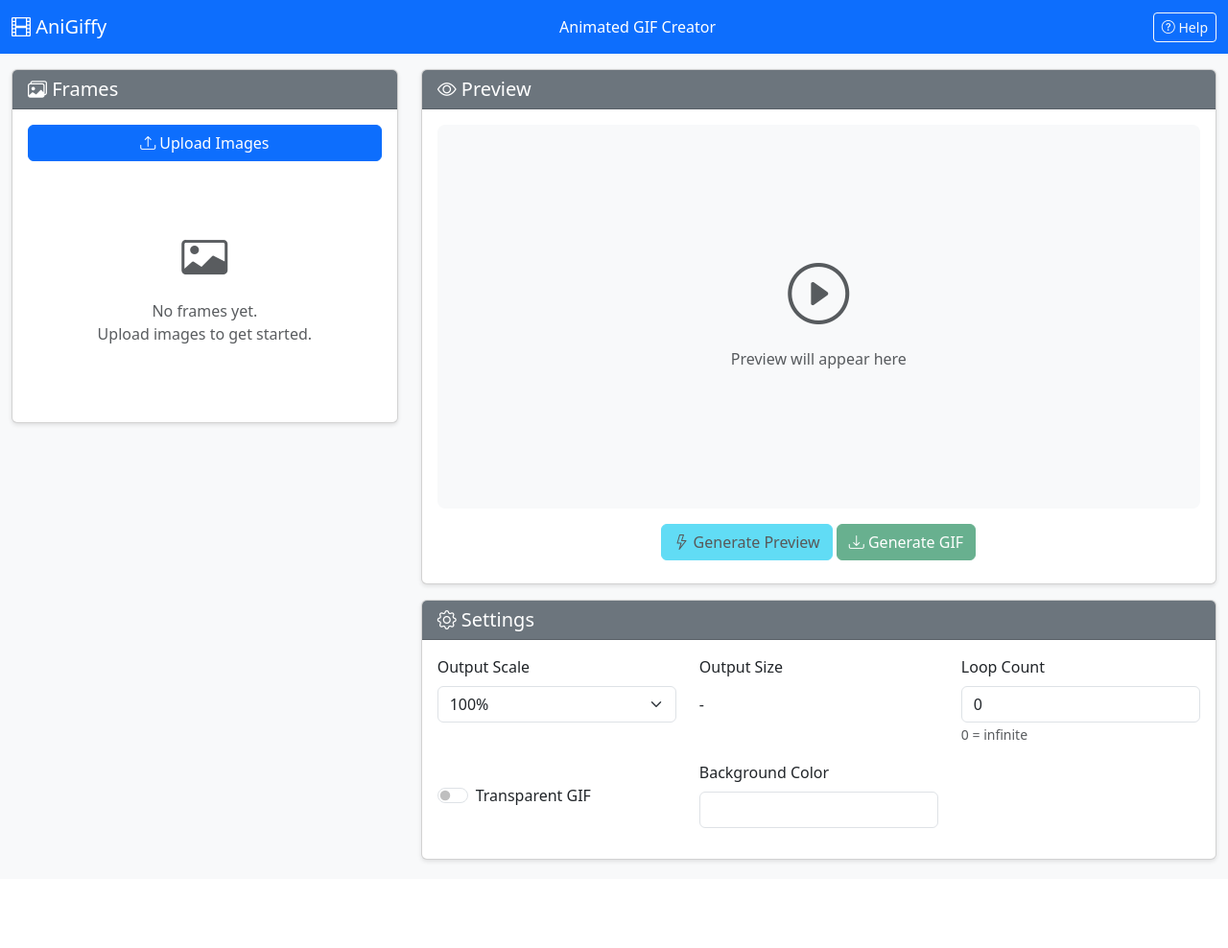
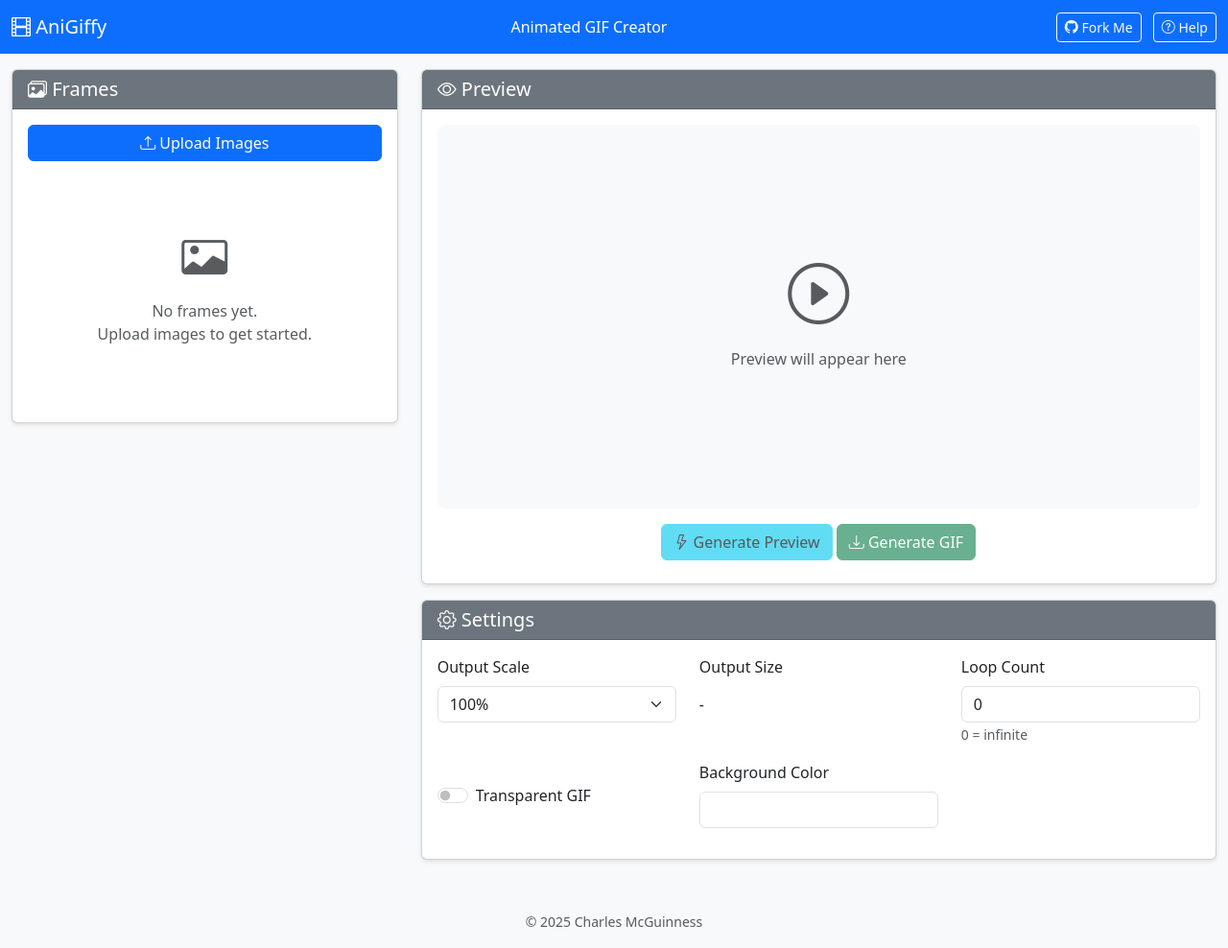
Before and after one commit to cmcguinness/AniGiffy, a Flask app: page / in a window 1280 px wide. Shown: the whole page at 96% size. Before the commit the page ends 900 px from the top, so only its background shows below. Run offline with Flask 3, Linux system fonts and the light colour scheme; some libraries are stand-ins or nearby versions.

Commit message:
v1.2 Fork me Copyright in UI

```diff
--- a/templates/base.html
+++ b/templates/base.html
@@ -26,9 +26,14 @@
             <span class="navbar-text text-white">
                 Animated GIF Creator
             </span>
-            <button class="btn btn-outline-light btn-sm" type="button" data-bs-toggle="modal" data-bs-target="#helpModal">
-                <i class="bi bi-question-circle"></i> Help
-            </button>
+            <div>
+                <a href="https://github.com/cmcguinness/AniGiffy" target="_blank" class="btn btn-outline-light btn-sm me-2">
+                    <i class="bi bi-github"></i> Fork Me
+                </a>
+                <button class="btn btn-outline-light btn-sm" type="button" data-bs-toggle="modal" data-bs-target="#helpModal">
+                    <i class="bi bi-question-circle"></i> Help
+                </button>
+            </div>
         </div>
     </nav>
 
@@ -112,6 +117,11 @@
         {% block content %}{% endblock %}
     </div>
 
+    <!-- Footer -->
+    <footer class="text-center text-muted py-3 mt-3">
+        <small>&copy; 2025 Charles McGuinness</small>
+    </footer>
+
     <!-- Toast Container for Notifications -->
     <div class="toast-container position-fixed bottom-0 end-0 p-3" id="toastContainer"></div>
 
```
